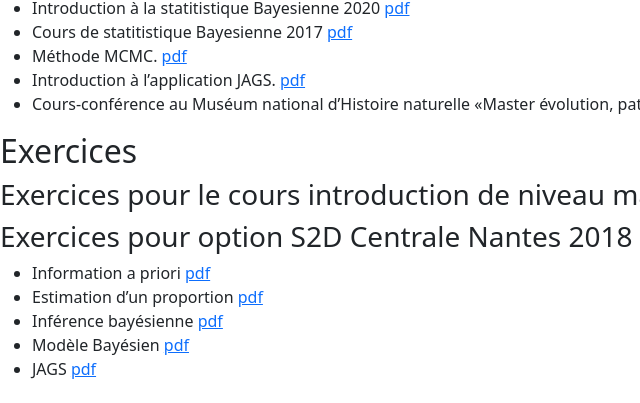
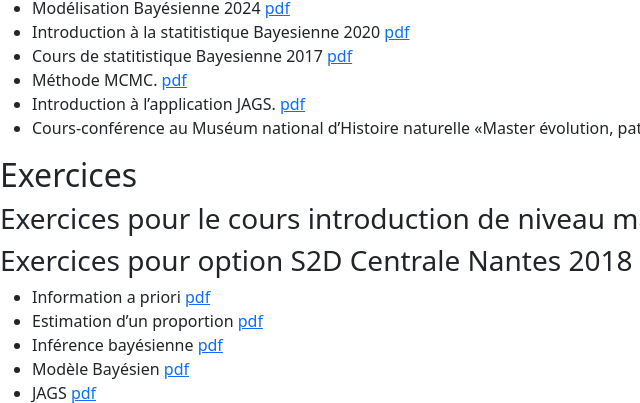
Before and after one commit to philippe-a/website, a plain HTML site: page docs/cours.html in a window 1280 px wide. Shown: the part 697-1100 px from the top of the page, without its empty margins (0-640 px from the left). Drawn offline with nearby package versions, Linux system fonts and the light colour scheme.

Commit message:
cours bayes
Màj

```diff
--- a/docs/cours.html
+++ b/docs/cours.html
@@ -175,6 +175,7 @@ ul.task-list li input[type="checkbox"] {
 <section id="notes-de-cours" class="level2">
 <h2 class="anchored" data-anchor-id="notes-de-cours">Notes de cours</h2>
 <ul>
+<li>Modélisation Bayésienne 2024 <a href="pdf/bayes/ModelisationBayes.pdf">pdf</a></li>
 <li>Introduction à la statitistique Bayesienne 2020 <a href="pdf/bayes/AnnePhilippeIntroBayes2020.pdf">pdf</a></li>
 <li>Cours de statitistique Bayesienne 2017 <a href="pdf/baAnnePhilippeStatBayes2017.pdf.pdf">pdf</a></li>
 <li>Méthode MCMC. <a href="pdf/bayes/cours-simu-2007.pdf">pdf</a></li>
```
Also changed, not shown: 4 other files.
